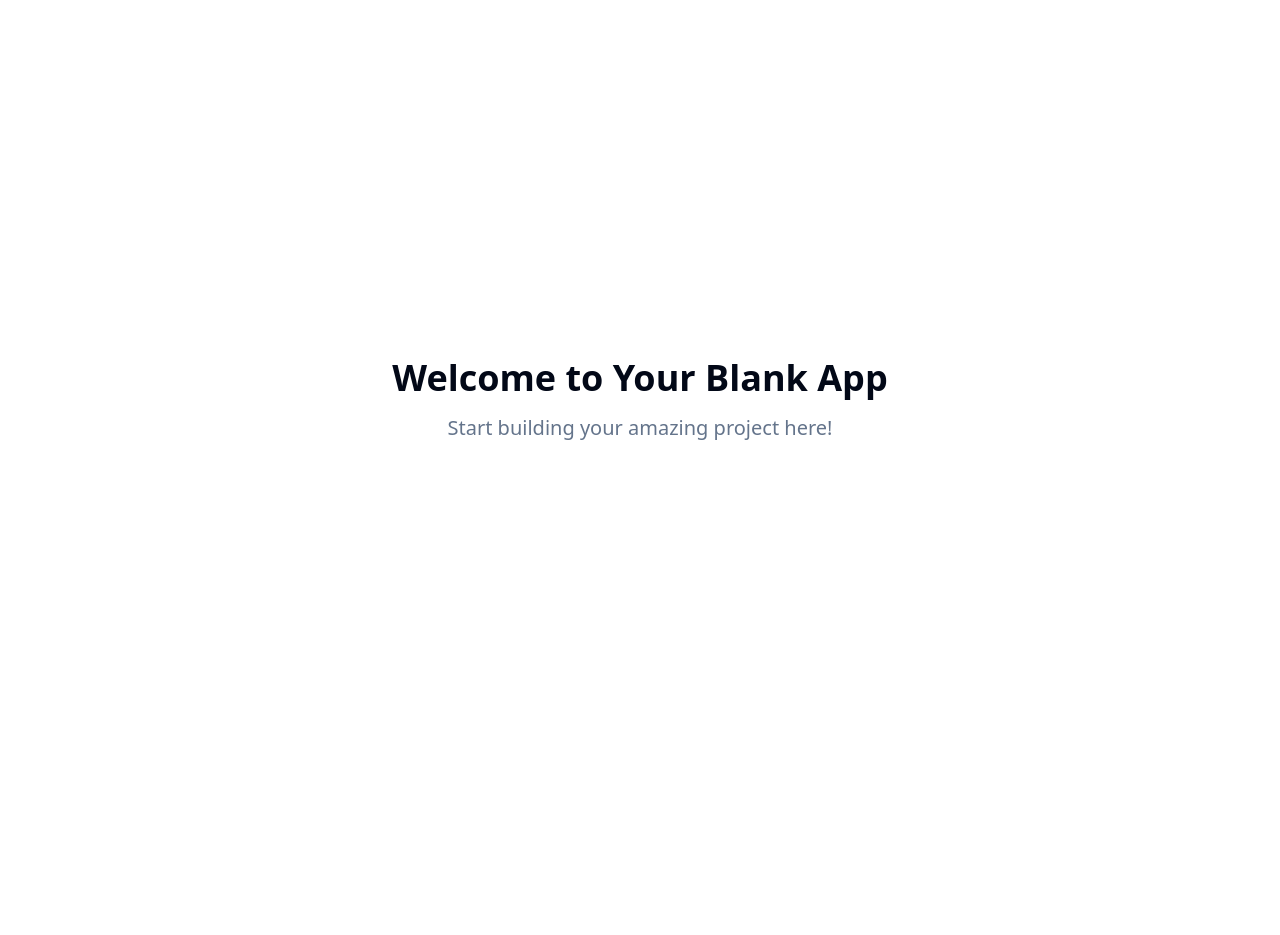
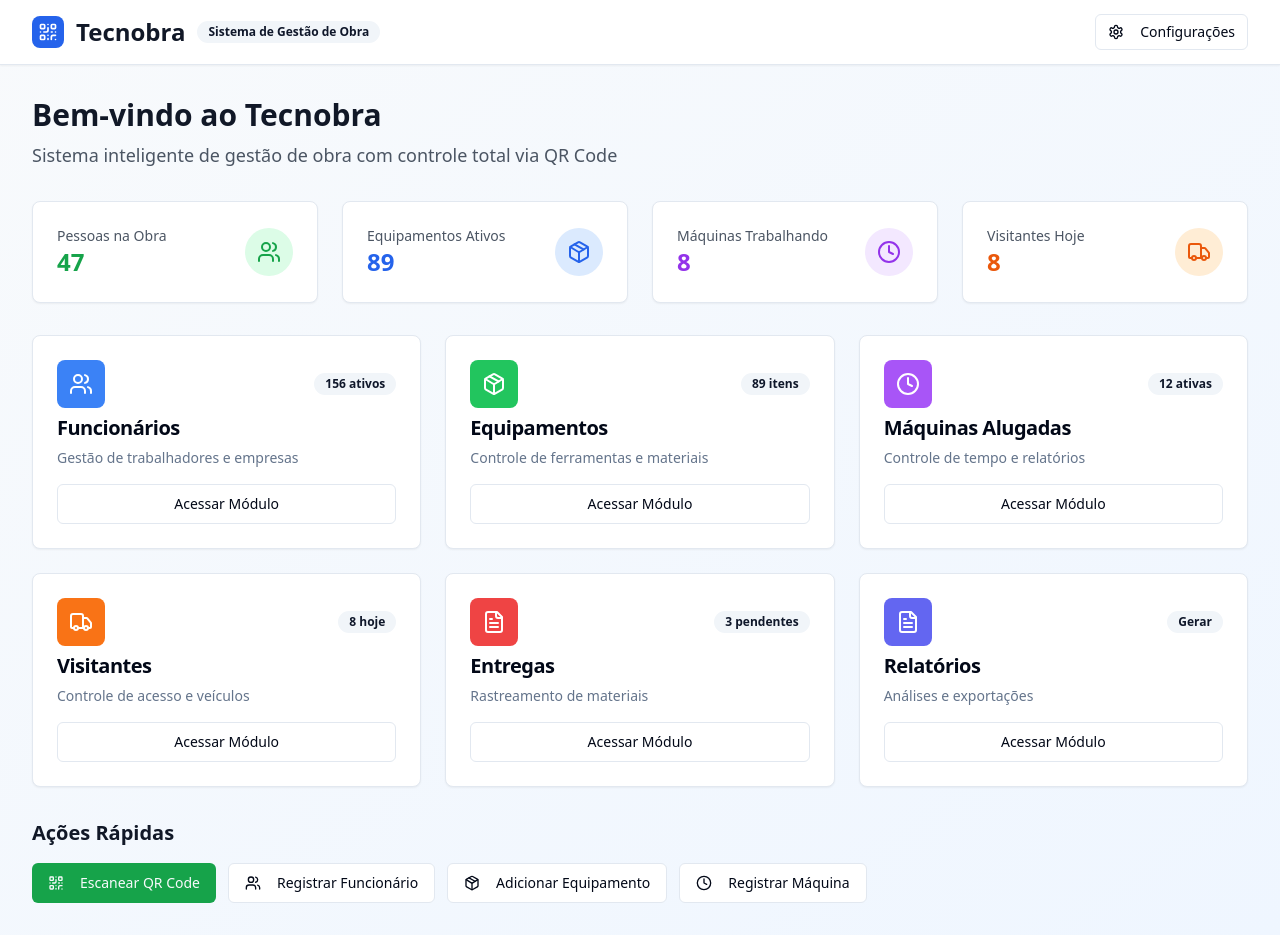
Before and after one commit to Adolfoctrl/site-flow-master, a React (Vite) app: page / in a window 1280 px wide. Before the commit the page ends 800 px from the top, so only its background shows below. Built offline with nearby package versions, Linux system fonts and the light colour scheme.

Commit message:
Advance with Supabase integration
The Supabase integration is now complete, and the project can proceed with further development.

```diff
--- a/src/pages/Index.tsx
+++ b/src/pages/Index.tsx
@@ -1,12 +1,214 @@
-// Update this page (the content is just a fallback if you fail to update the page)
+import { useState } from "react";
+import { Button } from "@/components/ui/button";
+import { Card, CardContent, CardDescription, CardHeader, CardTitle } from "@/components/ui/card";
+import { Badge } from "@/components/ui/badge";
+import { Users, Package, Truck, FileText, Settings, Clock, QrCode } from "lucide-react";
 
 const Index = () => {
+  const [activeModule, setActiveModule] = useState<string | null>(null);
+
+  const modules = [
+    {
+      id: "employees",
+      title: "Funcionários",
+      description: "Gestão de trabalhadores e empresas",
+      icon: Users,
+      color: "bg-blue-500",
+      count: "156 ativos"
+    },
+    {
+      id: "equipment",
+      title: "Equipamentos",
+      description: "Controle de ferramentas e materiais",
+      icon: Package,
+      color: "bg-green-500",
+      count: "89 itens"
+    },
+    {
+      id: "machines",
+      title: "Máquinas Alugadas",
+      description: "Controle de tempo e relatórios",
+      icon: Clock,
+      color: "bg-purple-500",
+      count: "12 ativas"
+    },
+    {
+      id: "visitors",
+      title: "Visitantes",
+      description: "Controle de acesso e veículos",
+      icon: Truck,
+      color: "bg-orange-500",
+      count: "8 hoje"
+    },
+    {
+      id: "deliveries",
+      title: "Entregas",
+      description: "Rastreamento de materiais",
+      icon: FileText,
+      color: "bg-red-500",
+      count: "3 pendentes"
+    },
+    {
+      id: "reports",
+      title: "Relatórios",
+      description: "Análises e exportações",
+      icon: FileText,
+      color: "bg-indigo-500",
+      count: "Gerar"
+    }
+  ];
+
   return (
-    <div className="min-h-screen flex items-center justify-center bg-background">
-      <div className="text-center">
-        <h1 className="text-4xl font-bold mb-4">Welcome to Your Blank App</h1>
-        <p className="text-xl text-muted-foreground">Start building your amazing project here!</p>
-      </div>
+    <div className="min-h-screen bg-gradient-to-br from-slate-50 to-blue-50">
+      {/* Header */}
+      <header className="bg-white shadow-sm border-b">
+        <div className="max-w-7xl mx-auto px-4 sm:px-6 lg:px-8">
+          <div className="flex justify-between items-center h-16">
+            <div className="flex items-center space-x-3">
+              <div className="w-8 h-8 bg-blue-600 rounded-lg flex items-center justify-center">
+                <QrCode className="w-5 h-5 text-white" />
+              </div>
+              <h1 className="text-2xl font-bold text-gray-900">Tecnobra</h1>
+              <Badge variant="secondary" className="text-xs">
+                Sistema de Gestão de Obra
+              </Badge>
+            </div>
+            <Button variant="outline" size="sm">
+              <Settings className="w-4 h-4 mr-2" />
+              Configurações
+            </Button>
+          </div>
+        </div>
+      </header>
+
+      {/* Main Content */}
+      <main className="max-w-7xl mx-auto px-4 sm:px-6 lg:px-8 py-8">
+        {/* Welcome Section */}
+        <div className="mb-8">
+          <h2 className="text-3xl font-bold text-gray-900 mb-2">
+            Bem-vindo ao Tecnobra
+          </h2>
+          <p className="text-lg text-gray-600">
+            Sistema inteligente de gestão de obra com controle total via QR Code
+          </p>
+        </div>
+
+        {/* Quick Stats */}
+        <div className="grid grid-cols-1 md:grid-cols-4 gap-6 mb-8">
+          <Card>
+            <CardContent className="p-6">
+              <div className="flex items-center justify-between">
+                <div>
+                  <p className="text-sm font-medium text-gray-600">Pessoas na Obra</p>
+                  <p className="text-2xl font-bold text-green-600">47</p>
+                </div>
+                <div className="w-12 h-12 bg-green-100 rounded-full flex items-center justify-center">
+                  <Users className="w-6 h-6 text-green-600" />
+                </div>
+              </div>
+            </CardContent>
+          </Card>
+
+          <Card>
+            <CardContent className="p-6">
+              <div className="flex items-center justify-between">
+                <div>
+                  <p className="text-sm font-medium text-gray-600">Equipamentos Ativos</p>
+                  <p className="text-2xl font-bold text-blue-600">89</p>
+                </div>
+                <div className="w-12 h-12 bg-blue-100 rounded-full flex items-center justify-center">
+                  <Package className="w-6 h-6 text-blue-600" />
+                </div>
+              </div>
+            </CardContent>
+          </Card>
+
+          <Card>
+            <CardContent className="p-6">
+              <div className="flex items-center justify-between">
+                <div>
+                  <p className="text-sm font-medium text-gray-600">Máquinas Trabalhando</p>
+                  <p className="text-2xl font-bold text-purple-600">8</p>
+                </div>
+                <div className="w-12 h-12 bg-purple-100 rounded-full flex items-center justify-center">
+                  <Clock className="w-6 h-6 text-purple-600" />
+                </div>
+              </div>
+            </CardContent>
+          </Card>
+
+          <Card>
+            <CardContent className="p-6">
+              <div className="flex items-center justify-between">
+                <div>
+                  <p className="text-sm font-medium text-gray-600">Visitantes Hoje</p>
+                  <p className="text-2xl font-bold text-orange-600">8</p>
+                </div>
+                <div className="w-12 h-12 bg-orange-100 rounded-full flex items-center justify-center">
+                  <Truck className="w-6 h-6 text-orange-600" />
+                </div>
+              </div>
+            </CardContent>
+          </Card>
+        </div>
+
+        {/* Modules Grid */}
+        <div className="grid grid-cols-1 md:grid-cols-2 lg:grid-cols-3 gap-6">
+          {modules.map((module) => {
+            const IconComponent = module.icon;
+            return (
+              <Card
+                key={module.id}
+                className="cursor-pointer transition-all duration-200 hover:shadow-lg hover:scale-105"
+                onClick={() => setActiveModule(module.id)}
+              >
+                <CardHeader className="pb-4">
+                  <div className="flex items-center justify-between">
+                    <div className={`w-12 h-12 ${module.color} rounded-lg flex items-center justify-center`}>
+                      <IconComponent className="w-6 h-6 text-white" />
+                    </div>
+                    <Badge variant="secondary" className="text-xs">
+                      {module.count}
+                    </Badge>
+                  </div>
+                  <CardTitle className="text-xl">{module.title}</CardTitle>
+                  <CardDescription className="text-sm">
+                    {module.description}
+                  </CardDescription>
+                </CardHeader>
+                <CardContent>
+                  <Button className="w-full" variant="outline">
+                    Acessar Módulo
+                  </Button>
+                </CardContent>
+              </Card>
+            );
+          })}
+        </div>
+
+        {/* Quick Actions */}
+        <div className="mt-8">
+          <h3 className="text-xl font-semibold text-gray-900 mb-4">Ações Rápidas</h3>
+          <div className="flex flex-wrap gap-3">
+            <Button className="bg-green-600 hover:bg-green-700">
+              <QrCode className="w-4 h-4 mr-2" />
+              Escanear QR Code
+            </Button>
+            <Button variant="outline">
+              <Users className="w-4 h-4 mr-2" />
+              Registrar Funcionário
+            </Button>
+            <Button variant="outline">
+              <Package className="w-4 h-4 mr-2" />
+              Adicionar Equipamento
+            </Button>
+            <Button variant="outline">
+              <Clock className="w-4 h-4 mr-2" />
+              Registrar Máquina
+            </Button>
+          </div>
+        </div>
+      </main>
     </div>
   );
 };
```
